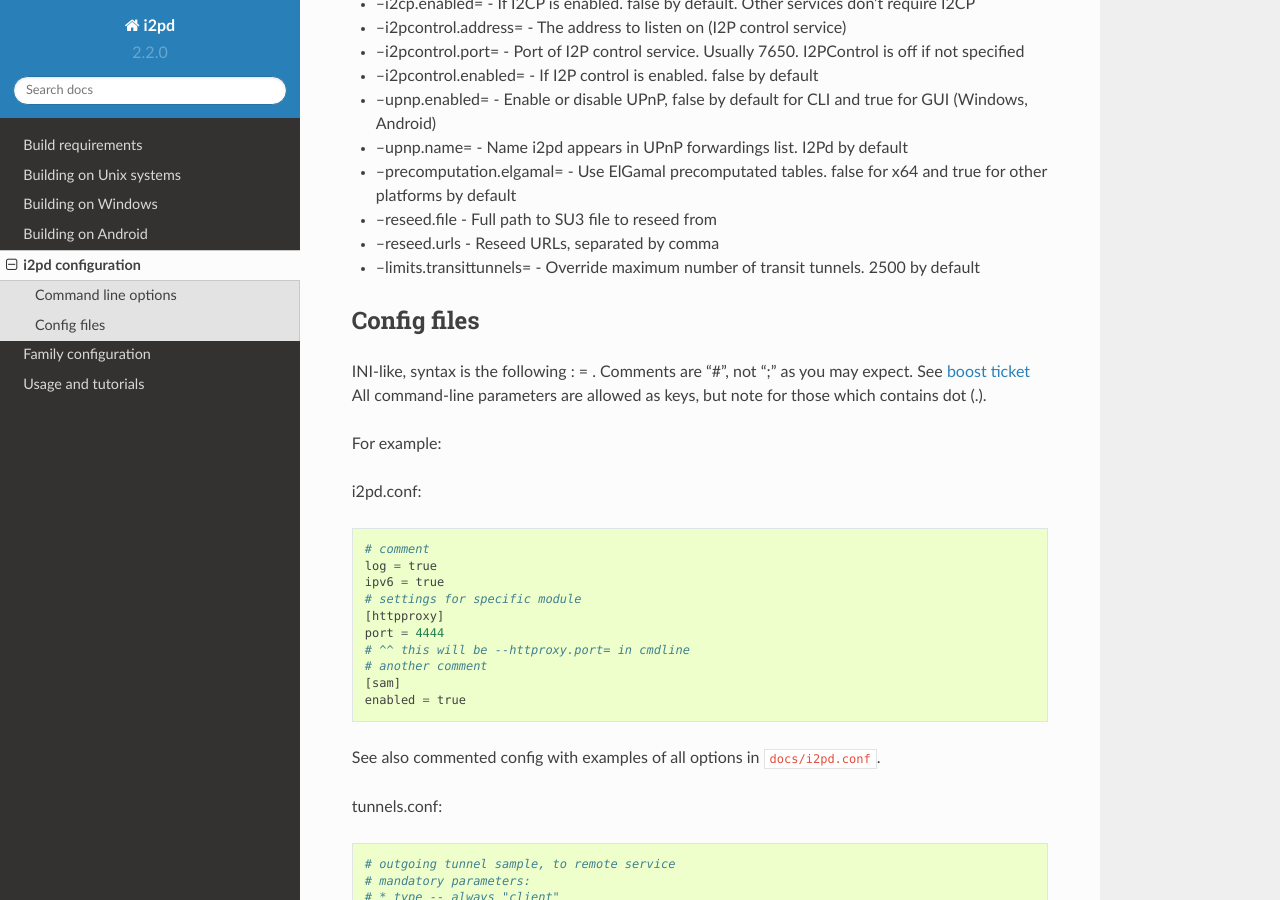
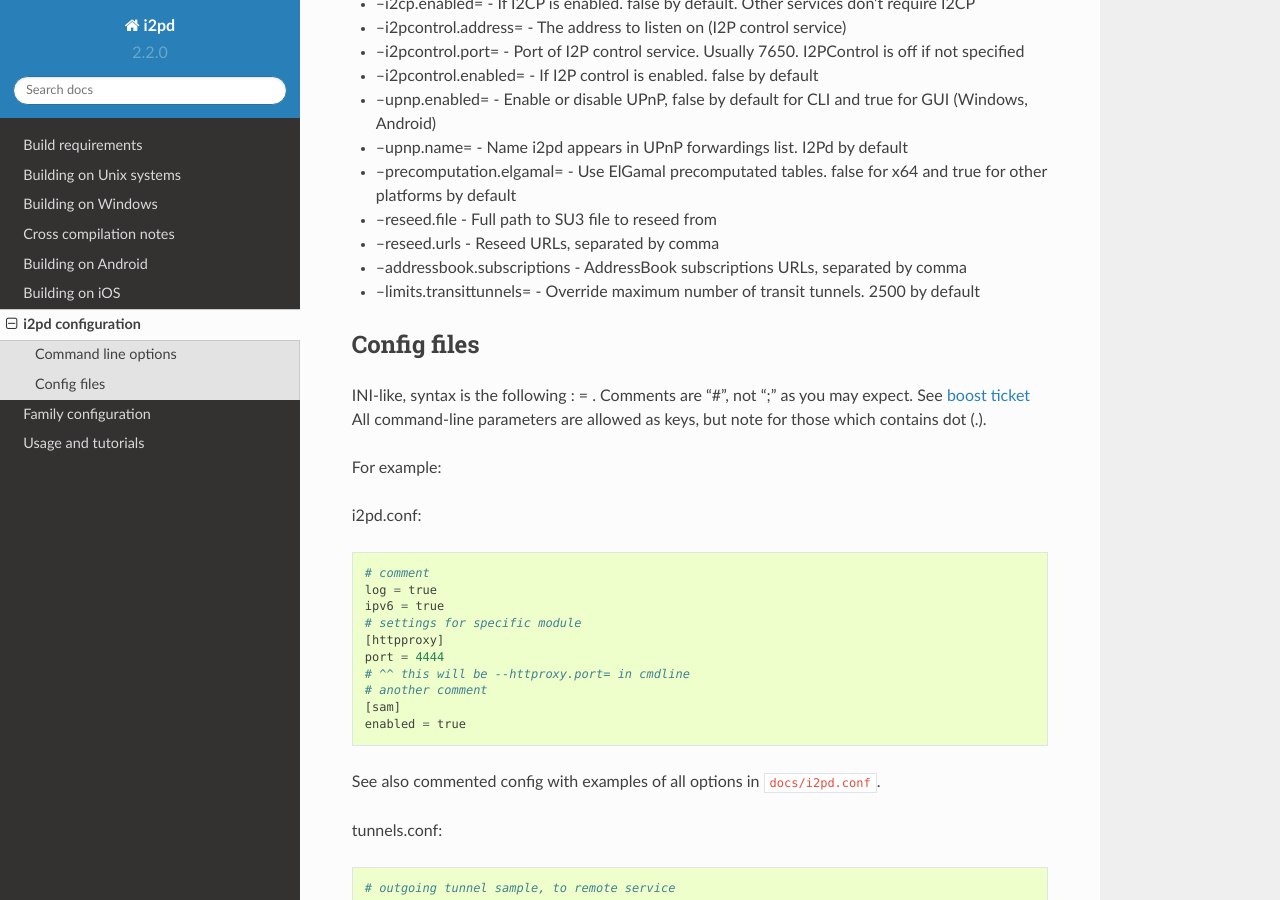
Before and after one commit to PurpleI2P/i2pd, a Sphinx documentation site: the page built from docs/configuration.md, in a window 1280 px wide and 900 px high, scrolled down 1496 px. Built offline with Sphinx 7.4.7 and the Read the Docs theme 2.0.0, drawn with Linux system fonts in a browser that asks for light colours.

Commit message:
Add addressbook.subscriptions option + delete default subscription constant + improved docs

```diff
--- a/docs/configuration.md
+++ b/docs/configuration.md
@@ -74,6 +74,7 @@
 * --precomputation.elgamal=  - Use ElGamal precomputated tables. false for x64 and true for other platforms by default
 * --reseed.file         - Full path to SU3 file to reseed from
 * --reseed.urls         - Reseed URLs, separated by comma
+* --addressbook.subscriptions         - AddressBook subscriptions URLs, separated by comma
 
 * --limits.transittunnels=  - Override maximum number of transit tunnels. 2500 by default
 
--- a/docs/index.rst
+++ b/docs/index.rst
@@ -32,7 +32,9 @@
    build_requirements
    build_notes_unix
    build_notes_windows
+   build_notes_cross
    build_notes_android
+   build_notes_ios
    configuration
    family
    usage
```
Also changed, not shown: docs/i2pd.conf (+10 -2 lines), 3 other files.
